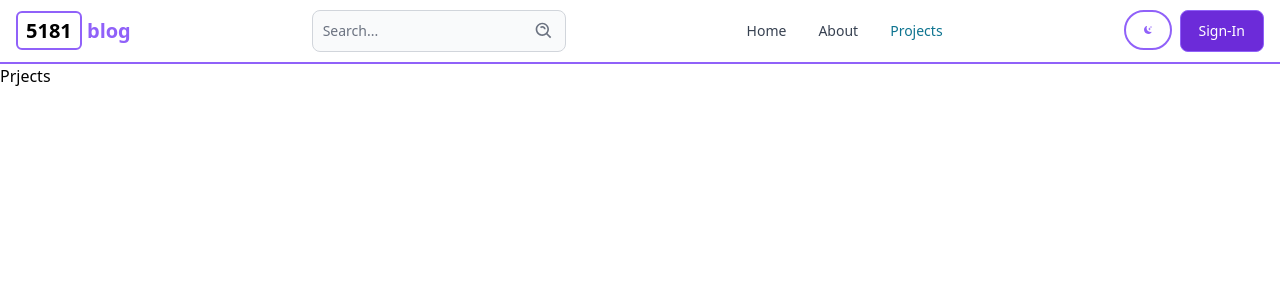
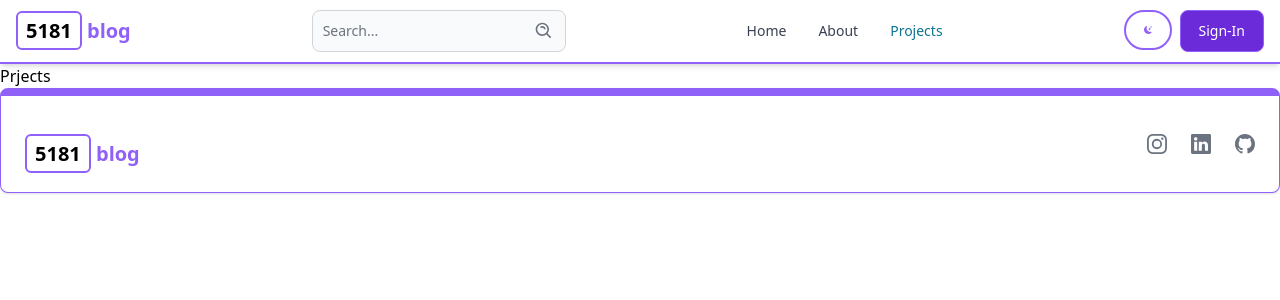
Before and after one commit to Sibi-05/travel, a React (Vite) app in the folder client/: page /projects in a window 1280 px wide. Shown: the top 300 px of the page. Built offline with nearby package versions, Linux system fonts and the light colour scheme.

Commit message:
creating footer

```diff
--- a/client/src/App.jsx
+++ b/client/src/App.jsx
@@ -6,11 +6,15 @@ import SignUp from "./pages/SignUp";
 import Dashboard from "./pages/Dashboard";
 import Home from "./pages/Home";
 import Header from "./components/Header";
+import Footer from "./components/Footer";
 
 function App() {
   return (
     <BrowserRouter>
-      <Header />
+      <div className="sticky top-0 z-10 bg-white shadow-md">
+        <Header />
+      </div>
+
       <Routes>
         <Route path="/" element={<Home />} />
         <Route path="/about" element={<About />} />
@@ -19,6 +23,7 @@ function App() {
         <Route path="/dashboard" element={<Dashboard />} />
         <Route path="/projects" element={<Projects />} />
       </Routes>
+      <Footer />
     </BrowserRouter>
   );
 }
--- /dev/null
+++ b/client/src/components/Footer.jsx
@@ -0,0 +1,42 @@
+import React from "react";
+import { Footer } from "flowbite-react";
+import { Link } from "react-router-dom";
+import { BsInstagram, BsLinkedin, BsGithub } from "react-icons/bs";
+
+export default function FooterCom() {
+  return (
+    <Footer
+      container
+      className="border border-t-8 border-b-5 border-purple-500"
+    >
+      <div className="w-full max-w-7xl mx-auto">
+        <div className="grid w-full justify-between sm:flex md:grid-cols-1">
+          <div className="w-full sm:flex sm:items-center sm:justify-between">
+            <div className="mt-5">
+              <Link
+                to="/"
+                className="self-center text-lg whitespace-nowrap  sm:text-xl font-semibold dark:text-white  border-purple-500 gap-2"
+              >
+                <span className="px-2 py-1 border-2 text-black  border-purple-500 rounded-md">
+                  5181
+                </span>
+                <span className="text-purple-500"> blog</span>
+              </Link>
+            </div>
+            <div className="flex gap-6 sm:mt-0 mt-4 sm:justify-center">
+              <Footer.Icon
+                href="https://www.instagram.com/mr__5_1_b_1/"
+                icon={BsInstagram}
+              />
+              <Footer.Icon
+                href="https://www.linkedin.com/in/sibi-p-807140314/"
+                icon={BsLinkedin}
+              />
+              <Footer.Icon href="https://github.com/Sibi-05" icon={BsGithub} />
+            </div>
+          </div>
+        </div>
+      </div>
+    </Footer>
+  );
+}
--- a/client/src/components/Header.jsx
+++ b/client/src/components/Header.jsx
@@ -8,7 +8,7 @@ export default function Header() {
   const path = useLocation().pathname;
   console.log(path);
   return (
-    <Navbar className="border-b-2  border-purple-500">
+    <Navbar className=" border-b-2  border-purple-500">
       <Link
         to="/"
         className="self-center whitespace-nowrap text-sm sm:text-xl font-semibold dark:text-white  border-purple-500 gap-2"
```
